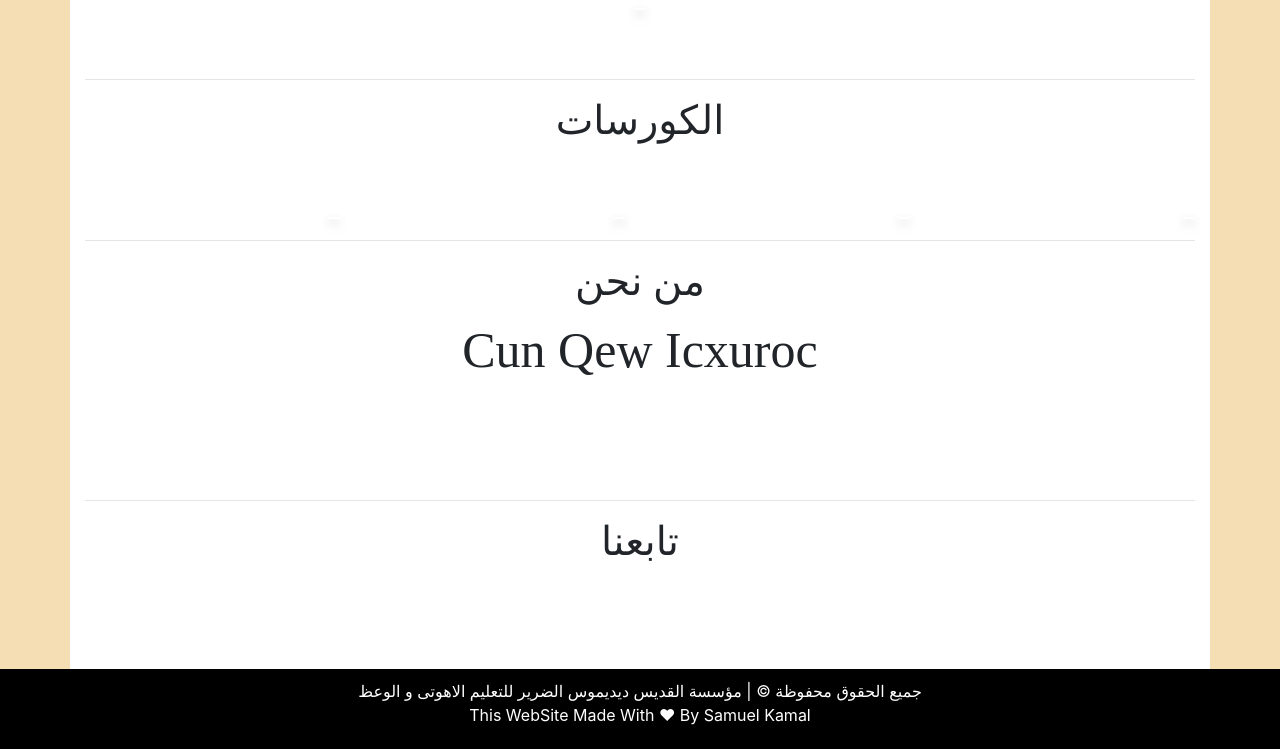
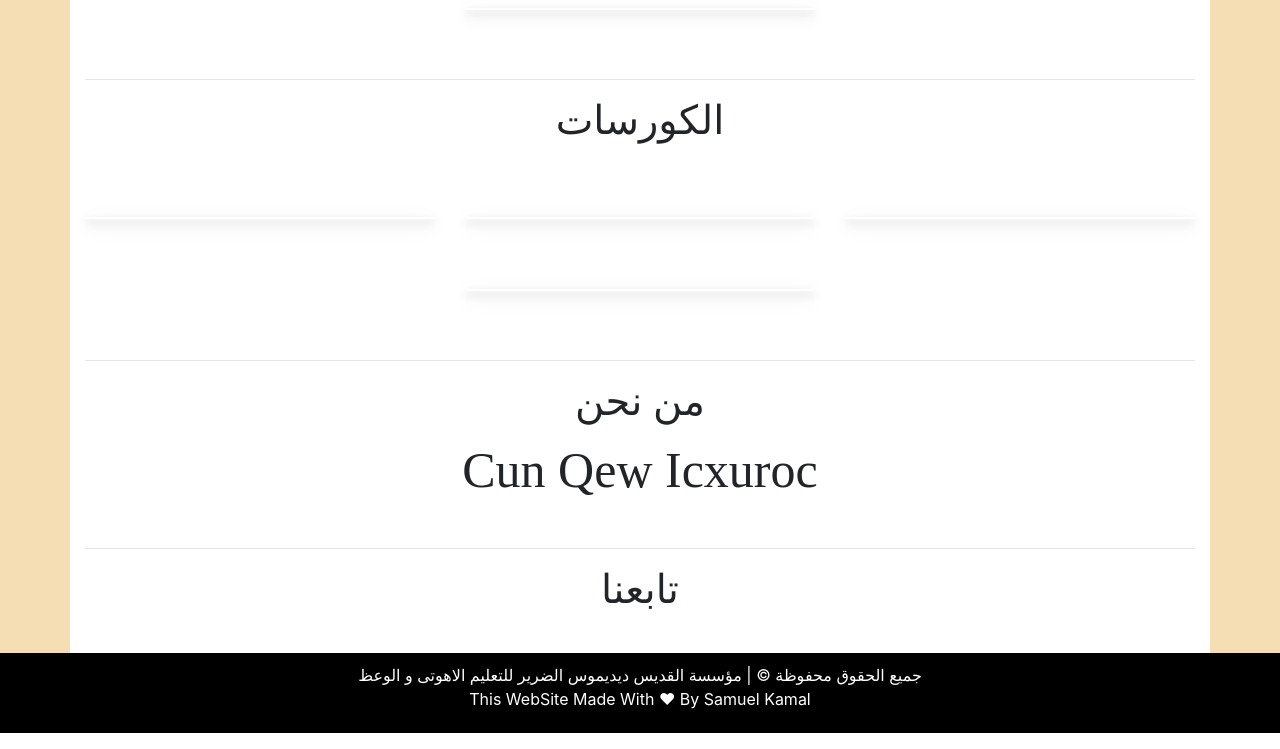
Before and after one commit to samuelkamal/saint-didymus-the-blind, a Django app: page / in a window 1280 px wide. Shown: the part 630-1379 px from the top of the page. Run offline with Django 3.2, Linux system fonts and the light colour scheme; data that the repository does not hold is empty; some libraries are stand-ins or nearby versions; some web fonts are replaced.

Commit message:
Update Html

```diff
--- a/MainPage/templates/MainPage/home.html
+++ b/MainPage/templates/MainPage/home.html
@@ -84,12 +84,12 @@
           <h1 id="dar">دار النشر</h1>
         </div>
       </div>
-      <div class="row mt-5">
+      <div class="row mt-5 text-center">
         <div class="col mb-5 text-md-center">
-          <button style="background-color: transparent; border: none; border-radius: 10px; box-shadow: 0 4px 8px 0 rgba(0, 0, 0, 0.2), 0 6px 20px 0 rgba(0, 0, 0, 0.19);">
+          <button style="background-color: transparent; border: none; border-radius: 10px; box-shadow: 0 4px 8px 0 rgba(0, 0, 0, 0.2), 0 6px 20px 0 rgba(0, 0, 0, 0.19); width: 350px">
             <a href="{% url 'dar' %}">
               {% for dar in darELnashr %}
-              <img style="height: 200px; border-radius: 10px;" src="{{dar.Pic.url}}" alt="">
+              <img style="height: 200px; width:100%; border-radius: 10px;" src="{{dar.Pic.url}}" alt="">
               <p style="color: black; text-align: center;">{{dar.Description}}</p>
               {% endfor %}
             </a>
@@ -104,12 +104,12 @@
           <h1 id="mag">المجلة</h1>
         </div>
       </div>
-      <div class="row mt-5">
+      <div class="row mt-5 text-center">
         <div class="col mb-5 text-md-center">
-          <button style="background-color: transparent; border: none; border-radius: 10px; box-shadow: 0 4px 8px 0 rgba(0, 0, 0, 0.2), 0 6px 20px 0 rgba(0, 0, 0, 0.19);">
+          <button style="background-color: transparent; border: none; border-radius: 10px; box-shadow: 0 4px 8px 0 rgba(0, 0, 0, 0.2), 0 6px 20px 0 rgba(0, 0, 0, 0.19); width: 350px">
             <a href="{% url 'magazin' %}">
               {% for mag in magazin %}
-              <img style="height: 200px; border-radius: 10px;" src="{{mag.Pic.url}}" alt="">
+              <img style="height: 200px; width:100%; border-radius: 10px;" src="{{mag.Pic.url}}" alt="">
               <p style="color: black; text-align: center;">{{mag.Description}}</p>
               {% endfor %}
             </a>
@@ -124,12 +124,12 @@
           <h1 id="lib">المكتبة</h1>
         </div>
       </div>
-      <div class="row mt-5">
+      <div class="row mt-5 text-center">
         <div class="col mb-5 text-md-center">
-          <button style="background-color: transparent; border: none; border-radius: 10px; box-shadow: 0 4px 8px 0 rgba(0, 0, 0, 0.2), 0 6px 20px 0 rgba(0, 0, 0, 0.19);">
+          <button style="background-color: transparent; border: none; border-radius: 10px; box-shadow: 0 4px 8px 0 rgba(0, 0, 0, 0.2), 0 6px 20px 0 rgba(0, 0, 0, 0.19); width: 350px">
             <a href="{% url 'lib' %}">
               {% for lib in library %}
-              <img style="height: 200px; border-radius: 10px;" src="{{lib.Pic.url}}" alt="">
+              <img style="height: 200px; width:100%; border-radius: 10px;" src="{{lib.Pic.url}}" alt="">
               <p style="color: black; text-align: center;">{{lib.Description}}</p>
               {% endfor %}
             </a>
@@ -144,46 +144,46 @@
           <h1 id="cour">الكورسات</h1>
         </div>
       </div>
-      <div class="row">
+      <div class="row text-center">
         <!--كورس الدبلومة-->
-        <div style="text-align: right;" class="col mt-5">
-          <button style="background-color: transparent; border: none; border-radius: 10px; box-shadow: 0 4px 8px 0 rgba(0, 0, 0, 0.2), 0 6px 20px 0 rgba(0, 0, 0, 0.19);">
+        <div style="text-align: right;" class="col mt-5 text-center">
+          <button style="background-color: transparent; border: none; border-radius: 10px; box-shadow: 0 4px 8px 0 rgba(0, 0, 0, 0.2), 0 6px 20px 0 rgba(0, 0, 0, 0.19); width: 350px">
             <a href="{% url 'dip' %}">
               {% for dip in dip %}
-              <img style="height: 200px; border-radius: 10px;" src="{{dip.Pic.url}}" alt="">
+              <img style="height: 200px; width:100%; border-radius: 10px;" src="{{dip.Pic.url}}" alt="">
               <p style="color: black; text-align: center;">{{dip.Description}}</p>
               {% endfor %}
             </a>
           </button>
         </div>
         <!--كورس البكالوريوس-->
-        <div style="text-align: right;" class="col mt-5">
-          <button style="background-color: transparent; border: none; border-radius: 10px; box-shadow: 0 4px 8px 0 rgba(0, 0, 0, 0.2), 0 6px 20px 0 rgba(0, 0, 0, 0.19);">
+        <div style="text-align: right;" class="col mt-5 text-center">
+          <button style="background-color: transparent; border: none; border-radius: 10px; box-shadow: 0 4px 8px 0 rgba(0, 0, 0, 0.2), 0 6px 20px 0 rgba(0, 0, 0, 0.19); width: 350px">
             <a href="{% url 'bach' %}">
               {% for bach in bach %}
-              <img style="height: 200px; border-radius: 10px;" src="{{bach.Pic.url}}" alt="">
+              <img style="height: 200px; width:100%; border-radius: 10px;" src="{{bach.Pic.url}}" alt="">
               <p style="color: black; text-align: center;">{{bach.Description}}</p>
               {% endfor %}
             </a>
           </button>
         </div>
         <!--الكورسات المتخصصة-->
-        <div style="text-align: right;" class="col mt-5">
-          <button style="background-color: transparent; border: none; border-radius: 10px; box-shadow: 0 4px 8px 0 rgba(0, 0, 0, 0.2), 0 6px 20px 0 rgba(0, 0, 0, 0.19);">
+        <div style="text-align: right;" class="col mt-5 text-center">
+          <button style="background-color: transparent; border: none; border-radius: 10px; box-shadow: 0 4px 8px 0 rgba(0, 0, 0, 0.2), 0 6px 20px 0 rgba(0, 0, 0, 0.19); width: 350px">
             <a href="{% url 'specour' %}">
               {% for spe_cour in spe_cour %}
-              <img style="height: 200px; border-radius: 10px;" src="{{spe_cour.Pic.url}}" alt="">
+              <img style="height: 200px; width:100%; border-radius: 10px;" src="{{spe_cour.Pic.url}}" alt="">
               <p style="color: black; text-align: center;">{{spe_cour.Description}}</p>
               {% endfor %}
             </a>
           </button>
         </div>
         <!--دراسات عليا-->
-        <div style="text-align: right;" class="col mt-5">
-          <button style="background-color: transparent; border: none; border-radius: 10px; box-shadow: 0 4px 8px 0 rgba(0, 0, 0, 0.2), 0 6px 20px 0 rgba(0, 0, 0, 0.19);">
+        <div style="text-align: right;" class="col mt-5 text-center mb-5">
+          <button style="background-color: transparent; border: none; border-radius: 10px; box-shadow: 0 4px 8px 0 rgba(0, 0, 0, 0.2), 0 6px 20px 0 rgba(0, 0, 0, 0.19); width: 350px">
             <a href="{% url 'pos' %}">
               {% for post in post %}
-              <img style="height: 200px; border-radius: 10px;" src="{{post.Pic.url}}" alt="">
+              <img style="height: 200px; width:100%; border-radius: 10px;" src="{{post.Pic.url}}" alt="">
               <p style="color: black; text-align: center;">{{post.Description}}</p>
               {% endfor %}
             </a>
@@ -199,8 +199,8 @@
           <h1 class="cop">Cun Qew Icxuroc</h1>
         </div>
       </div>
-      <div class="row mt-5">
-        <div class="col mb-5 text-md-center">
+      <div class="row mt-2">
+        <div class="col mb-3 text-md-center">
           {% for who in whoWeAre %}
             <p style="color: black; text-align: center;">{{who.Description}}</p>
           {% endfor %}
@@ -214,8 +214,8 @@
           <h1>تابعنا</h1>
         </div>
       </div>
-      <div class="row mt-5">
-        <div class="col mb-5 text-md-center">
+      <div class="row mt-3">
+        <div class="col mb-3 text-md-center">
           {% for follow in followUs %}
             <p style="color: black; text-align: center;">{{follow.Description}}
               <a target="blank_" style="color: blue !important;" href="{{follow.Link}}">{{follow.Title}}</a>
```
Also changed, not shown: Accounts/templates/accounts/courses.html (+14 -17 lines).
